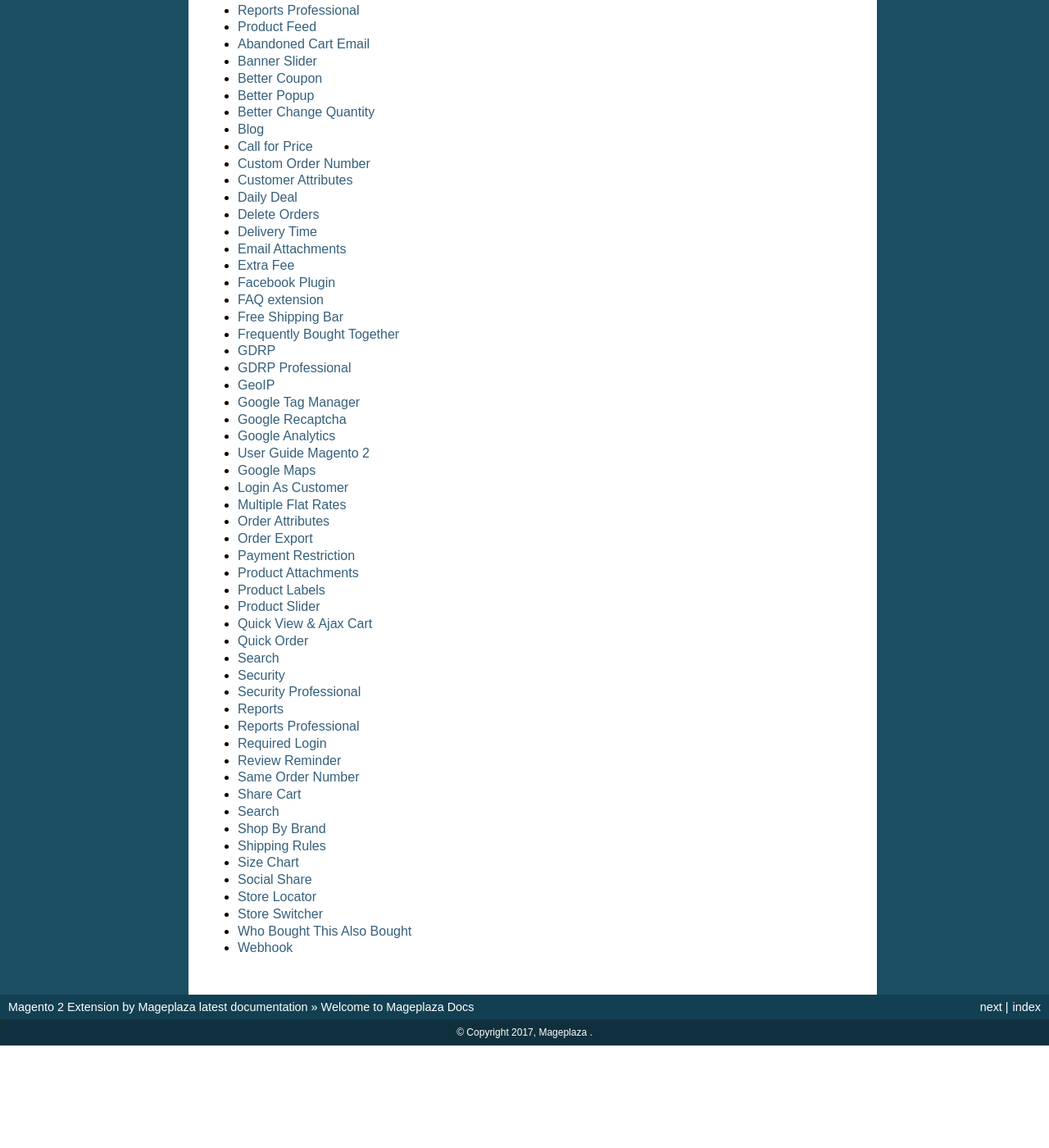
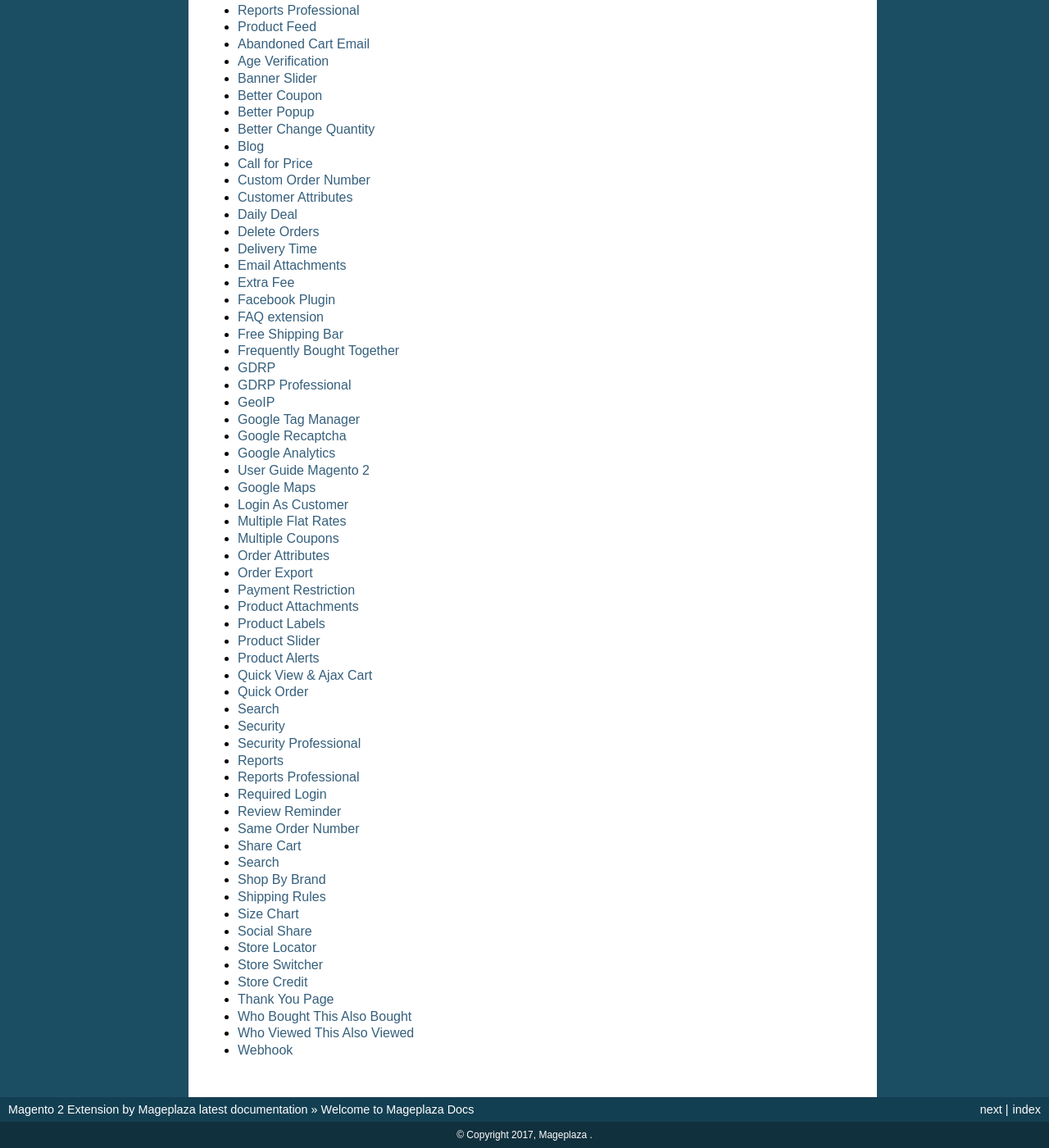
Before and after one commit to magepages/mpdocs, a Sphinx documentation site: the page built from docs/index.rst, in a window 1280 px wide and 1400 px high, scrolled down 699 px. Shown: the whole window at 82% size. Built offline with Sphinx 7.4.7, drawn with Linux system fonts in a browser that asks for light colours; pages that are not in the unit, such as notebooks, are missing from menus; before the commit the page ends 1974 px from its top, so only the background shows below that.

Commit message:
Update index.rst

```diff
--- a/docs/index.rst
+++ b/docs/index.rst
@@ -42,6 +42,7 @@
    reports-pro/index
    product-feed/index
    abandoned-cart-email/index
+   age-verification/index
    banner-slider/index
    better-coupon/index
    better-popup/index
@@ -68,12 +69,14 @@
    google-maps/index
    login-as-customer/index
    multi-flat-rates/index
+   multiple-coupons/index
    order-attributes/index
    order-export/index
    payment-restriction/index
    product-attachments/index
    product-labels/index
    product-slider-m2/index
+   product-alerts/index
    quick-view-ajax-cart/index
    quick-order/index
    search/index
@@ -92,5 +95,8 @@
    social-share/index
    store-locator/index
    store-switcher/index
+   store-credit/index
+   thank-you-page/index
    who-bought-this-also-bought/index
+   who-viewed-this-also-viewed/index
    webhook/index
```
